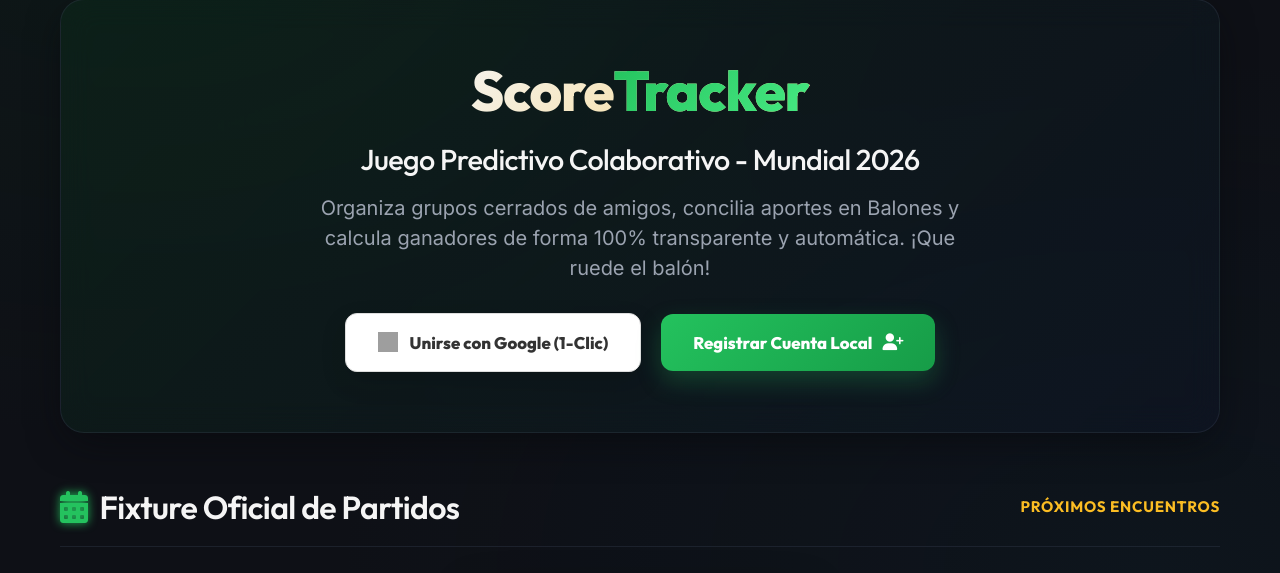
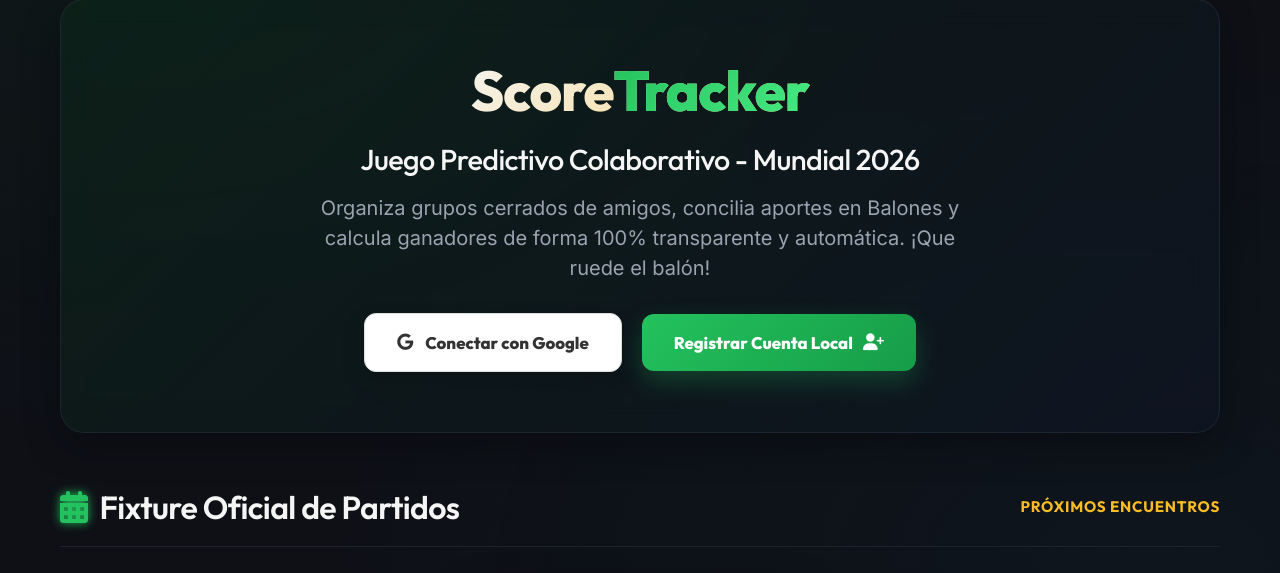
Before and after one commit to ulfredocarlo/ScoreTracker, a Flask app: page / in a window 1280 px wide. Shown: the part 153-726 px from the top of the page. Run offline with Flask 3, Linux system fonts and the light colour scheme; data that the repository does not hold is empty; grey boxes are pictures that could not be loaded.

Commit message:
Fix URL endpoint name for Google Auth in index.html

```diff
--- a/app/templates/index.html
+++ b/app/templates/index.html
@@ -948,9 +948,9 @@
                 <i class="fa-solid fa-circle-check"></i> Sesión Activa: {{ current_user.nombre }} ({{ current_user.email }})
             </span>
         {% else %}
-            <a href="{{ url_for('main.login_google_mock') }}" class="btn-hero-google">
-                <img src="https://upload.wikimedia.org/wikipedia/commons/c/c1/Google_%22G%22_logo.svg" alt="Google Logo" style="width: 20px; height: 20px;">
-                Unirse con Google (1-Clic)
+            <a href="{{ url_for('main.login_google') }}" class="btn-hero-google">
+                <i class="fa-brands fa-google"></i>
+                Conectar con Google
             </a>
             <a href="{{ url_for('main.registro') }}" class="btn-hero-local">
                 Registrar Cuenta Local <i class="fa-solid fa-user-plus"></i>
```
